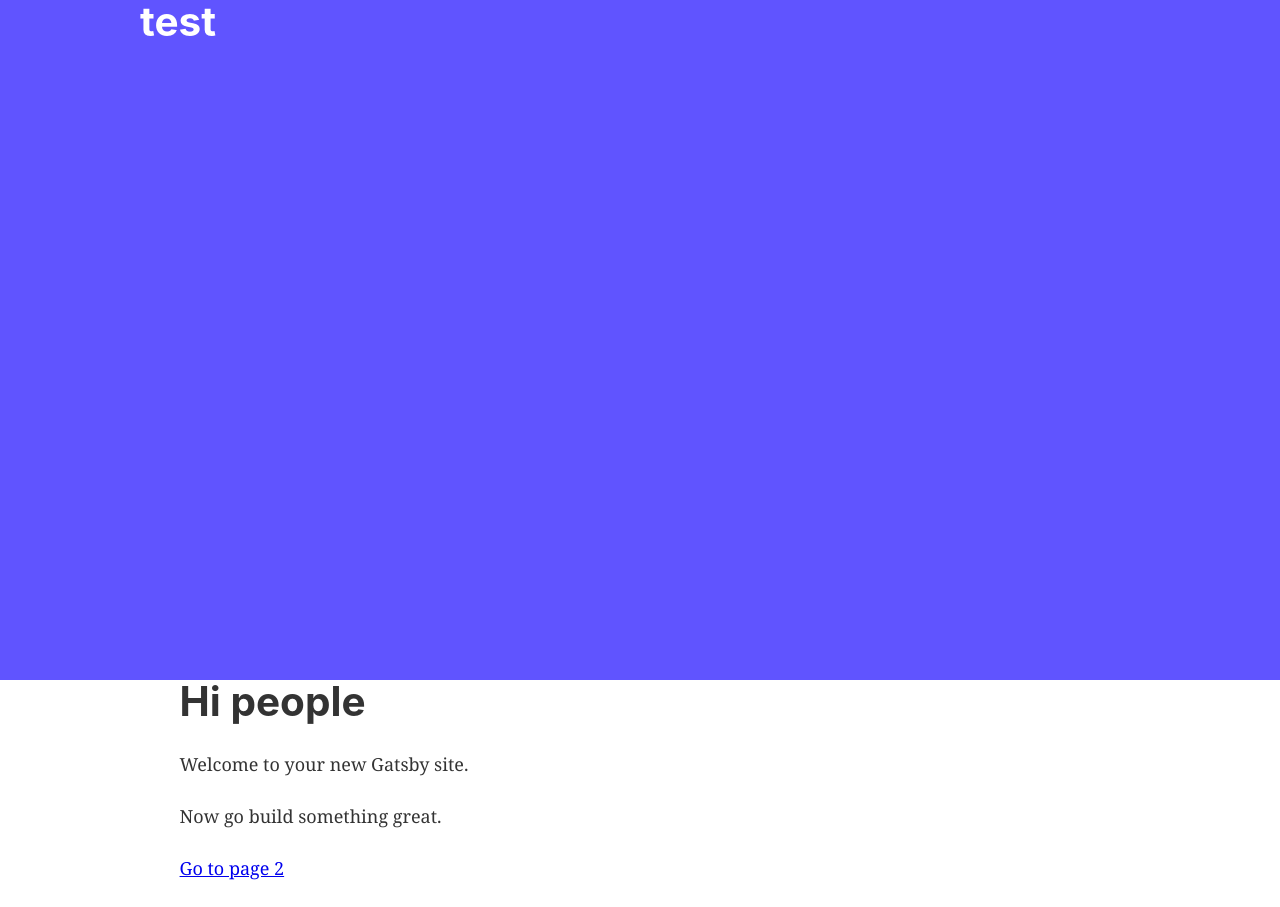
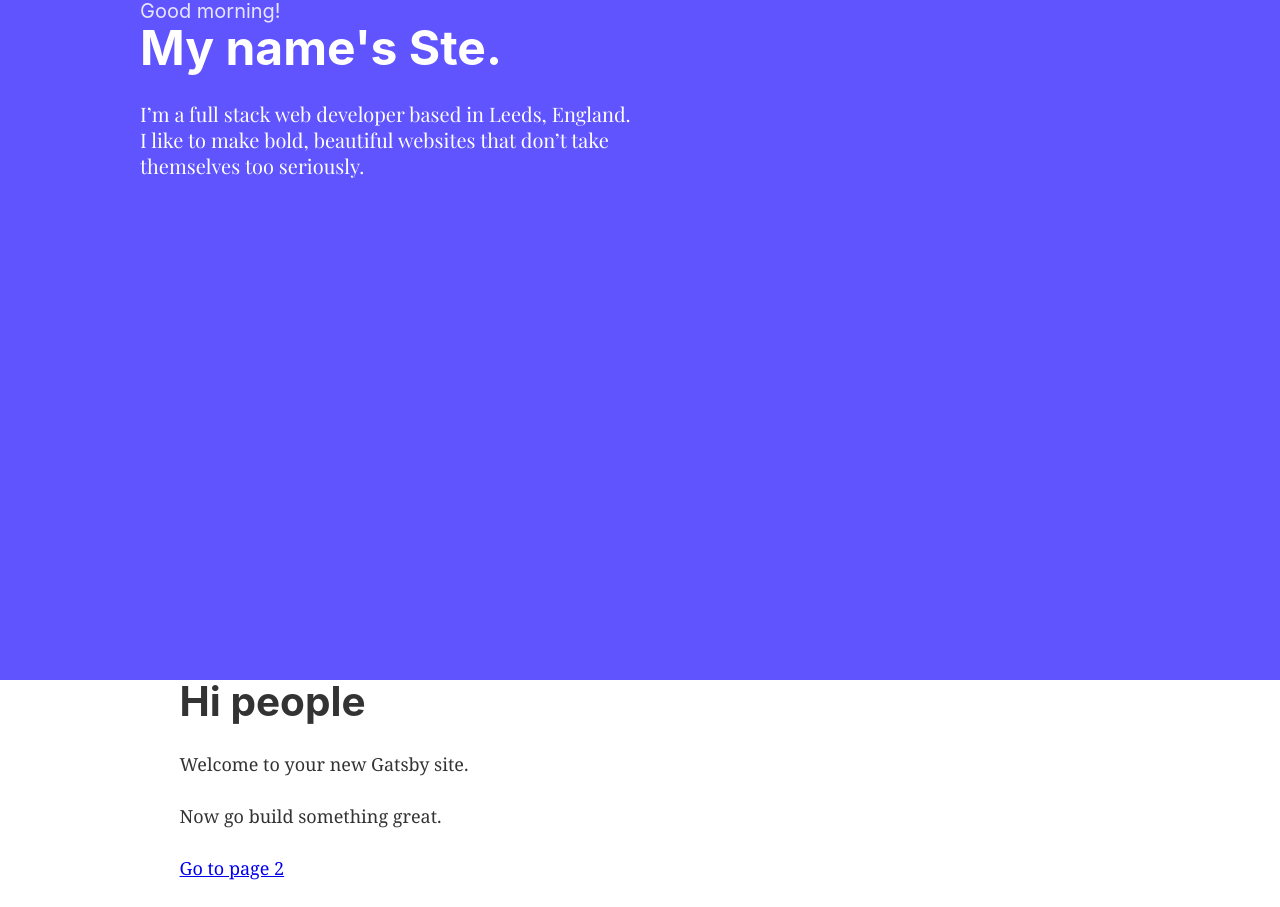
Before and after one commit to steoneill/ste-site-new, a Gatsby site: page / in a window 1280 px wide. Built offline with nearby package versions, Linux system fonts and the light colour scheme; Gatsby itself is replaced by a stand-in of ours; a web font is replaced by a local one.

Commit message:
added text

```diff
--- a/gatsby-config.js
+++ b/gatsby-config.js
@@ -16,6 +16,15 @@ module.exports = {
         icon: 'src/images/gatsby-icon.png', // This path is relative to the root of the site.
       },
     },
+    {
+      resolve: `gatsby-plugin-google-fonts`,
+      options: {
+        fonts: [
+          `monsteratt\:100, 200, 300, 400, 600, 700`,
+          `playfair display\:300,400,400i,700`, // you can also specify font weights and styles
+        ],
+      },
+    },
     'gatsby-plugin-styled-components',
     'gatsby-plugin-offline',
   ],
--- a/package.json
+++ b/package.json
@@ -6,6 +6,7 @@
   "dependencies": {
     "babel-plugin-styled-components": "^1.8.0",
     "gatsby": "^2.0.0",
+    "gatsby-plugin-google-fonts": "0.0.4",
     "gatsby-plugin-manifest": "^2.0.2",
     "gatsby-plugin-offline": "^2.0.5",
     "gatsby-plugin-react-helmet": "^3.0.0",
@@ -28,6 +29,10 @@
     "test": "echo \"Error: no test specified\" && exit 1"
   },
   "devDependencies": {
+    "eslint-config-airbnb": "^17.1.0",
+    "eslint-plugin-import": "^2.14.0",
+    "eslint-plugin-jsx-a11y": "^6.1.1",
+    "eslint-plugin-react": "^7.11.1",
     "prettier": "^1.14.2"
   },
   "repository": {
--- a/src/components/header.js
+++ b/src/components/header.js
@@ -9,15 +9,77 @@ let HeaderWrapper = styled.header`
 let HeaderInner = styled.div`
   max-width: ${props => props.theme.maxWidth};
   margin: 0 auto;
-  color: white;
+  display: flex;
+  justify-content: center;
+  align-self: center;
+  align-content: center;
 `
 
+
+let HeaderContent = styled.div`
+  color: white;
+  font-family: ${props => props.theme.sans};
+  font-size: 20px;
+  display: flex;
+  flex-direction: column;
+  justify-content: center;
+`
+
+let HeaderGreeting = styled.h3`
+  font-size: 20px;
+  margin-bottom: 0;
+  color: rgba(255,255,255,0.85);
+  font-weight: 400;
+`
+
+let HeaderTitle = styled.h1`
+  font-size: 48px;
+  margin-top: 0;
+`
+
+let HeaderCopy = styled.p`
+  font-family: ${props => props.theme.serif};
+  width: 50%;
+`
+
+
 class header extends Component {
+
+  constructor(props) {
+    super(props)
+
+    this.Greeter = this.Greeter.bind(this)
+  }
+
+  Greeter() {
+    var today = new Date();
+    var hourNow = today.getHours();
+
+    if (hourNow > 18) {
+      return 'Good evening!';
+    } else if (hourNow > 12) {
+      return 'Good afternoon!';
+    } else if (hourNow > 0) {
+      return 'Good morning!';
+    } else {
+      return 'Welcome!';
+    }
+  }
   render() {
     return (
       <HeaderWrapper>
         <HeaderInner>
-          <h1>test</h1>
+          <HeaderContent>
+            <HeaderGreeting>
+              {this.Greeter()}
+            </HeaderGreeting>
+            <HeaderTitle>
+              My name's Ste.
+            </HeaderTitle>
+            <HeaderCopy>
+              I’m a full stack web developer based in Leeds, England. I like to make bold, beautiful websites that don’t take themselves too seriously.
+            </HeaderCopy>
+          </HeaderContent>
         </HeaderInner>
       </HeaderWrapper>
     );
```
Also changed, not shown: 1 other file.
